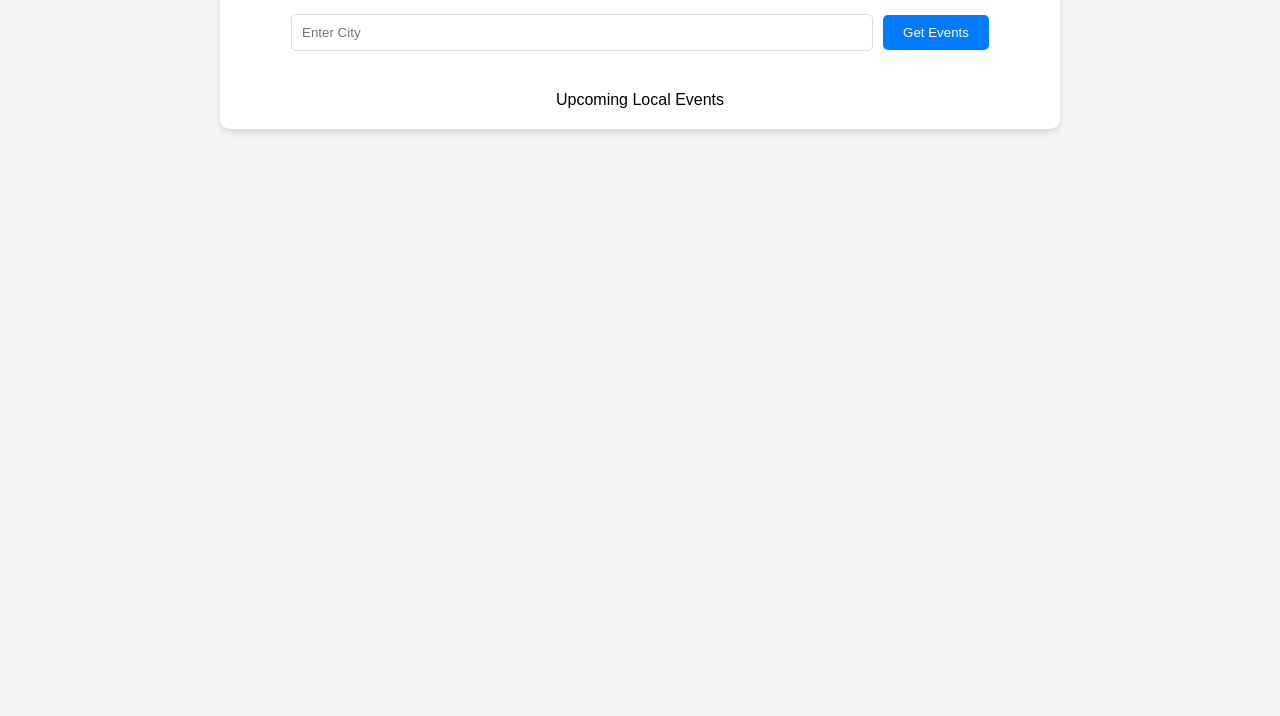
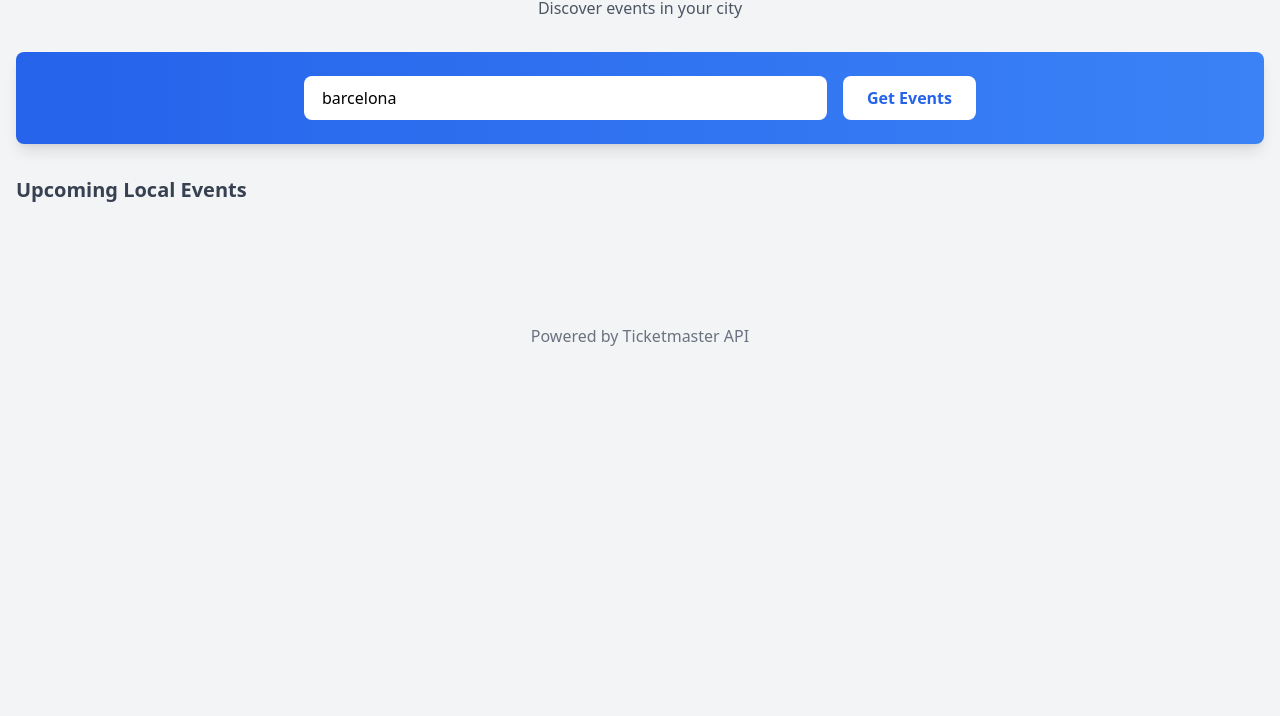
Before and after one commit to srikrishna1817/WeatherWIz-MP, a plain HTML site: page evebri.html in a window 1280 px wide. Shown: the part 84-800 px from the top of the page. Drawn offline with nearby package versions, Linux system fonts and the light colour scheme.

Commit message:
Update evebri.html

```diff
--- a/evebri.html
+++ b/evebri.html
@@ -4,113 +4,74 @@
     <meta charset="UTF-8">
     <meta name="viewport" content="width=device-width, initial-scale=1.0">
     <title>Events Browser</title>
+    <!-- Tailwind CSS CDN -->
+    <script src="https://cdn.tailwindcss.com"></script>
     <style>
-        body {
-            font-family: Arial, sans-serif;
-            background-color: #f4f4f4;
-            margin: 0;
-            padding: 0;
-            display: flex;
-            flex-direction: column;
-            align-items: center;
-            min-height: 100vh;
+        .search-container {
+            background: linear-gradient(to right, #2563eb, #3b82f6);
         }
-
-        .container {
-            background-color: white;
-            border-radius: 10px;
-            box-shadow: 0 4px 6px rgba(0, 0, 0, 0.1);
-            width: 100%;
-            max-width: 800px;
-            padding: 20px;
-            text-align: center;
+        .event-card:hover {
+            transform: translateY(-2px);
         }
-
-        h1 {
-            color: #333;
-            margin-bottom: 20px;
-        }
-
-        .search-container {
-            display: flex;
-            justify-content: center;
-            align-items: center;
-            margin-bottom: 20px;
-        }
-
-        input {
-            width: 70%;
-            padding: 10px;
-            margin-right: 10px;
-            border: 1px solid #ddd;
-            border-radius: 5px;
-        }
-
-        button {
-            background-color: #007bff;
-            color: white;
-            border: none;
-            padding: 10px 20px;
-            border-radius: 5px;
-            cursor: pointer;
-            transition: background-color 0.3s;
-        }
-
-        button:hover {
-            background-color: #0056b3;
-        }
-
-        #loading, #error-message {
-            margin: 15px 0;
-        }
-
-        #events-container {
-            display: grid;
-            grid-template-columns: repeat(auto-fit, minmax(250px, 1fr));
-            gap: 15px;
-            margin-top: 20px;
-        }
-
-        .event-card {
-            background-color: #f9f9f9;
-            border-radius: 8px;
-            padding: 15px;
-            box-shadow: 0 2px 4px rgba(0, 0, 0, 0.1);
-        }
-
-        .event-card img {
-            max-width: 100%;
-            border-radius: 5px;
-        }
-
-        #event-details {
-            margin-top: 20px;
-        }
-
     </style>
 </head>
-<body>
-    <div class="container">
-        <h1>Events Browser</h1>
+<body class="bg-gray-100 min-h-screen">
+    <div class="container mx-auto px-4 py-8">
+        <!-- Header -->
+        <header class="text-center mb-8">
+            <h1 class="text-4xl font-bold text-gray-800 mb-2">Events Browser</h1>
+            <p class="text-gray-600">Discover events in your city</p>
+        </header>
 
-        <div class="search-container">
-            <input type="text" id="city-input" placeholder="Enter City">
-            <button id="search-events">Get Events</button>
+        <!-- Search Container -->
+        <div class="search-container rounded-lg p-6 shadow-lg mb-8">
+            <div class="max-w-2xl mx-auto flex flex-col sm:flex-row gap-4">
+                <input
+                    type="text"
+                    id="city-input"
+                    placeholder="Enter city name..."
+                    class="flex-1 px-4 py-2 rounded-lg border-2 border-transparent focus:border-blue-300 focus:outline-none"
+                    value="barcelona"
+                >
+                <button
+                    id="search-events"
+                    class="bg-white text-blue-600 px-6 py-2 rounded-lg font-semibold hover:bg-blue-50 transition-colors duration-200"
+                >
+                    Get Events
+                </button>
+            </div>
         </div>
 
-        <div id="loading" style="display: none;">
-            Loading...
+        <!-- Loading State -->
+        <div id="loading" class="hidden">
+            <div class="flex justify-center items-center py-8">
+                <div class="animate-spin rounded-full h-12 w-12 border-b-2 border-blue-500"></div>
+            </div>
         </div>
 
-        <div id="error-message" style="color: red; display: none;"></div>
+        <!-- Error Message -->
+        <div id="error-message" class="hidden text-red-500 text-center py-4 bg-red-50 rounded-lg mb-8"></div>
 
-        <div id="events-container">
-            <div id="event-details">Upcoming Local Events</div>
+        <!-- Events Container -->
+        <div id="event-details" class="text-xl font-semibold text-gray-700 mb-4">
+            Upcoming Local Events
+        </div>
+        <div id="events-container" class="grid grid-cols-1 md:grid-cols-2 lg:grid-cols-3 gap-6">
+            <!-- Event cards will be inserted here by JavaScript -->
         </div>
 
-
+        <!-- No Results State -->
+        <div id="no-results" class="hidden text-center py-8 text-gray-500">
+            No events found. Try searching for a different city.
+        </div>
     </div>
 
+    <!-- Footer -->
+    <footer class="mt-12 py-6 text-center text-gray-500">
+        <p>Powered by Ticketmaster API</p>
+    </footer>
+
+    <!-- Scripts -->
     <script src="events.js"></script>
 </body>
 </html>
```
